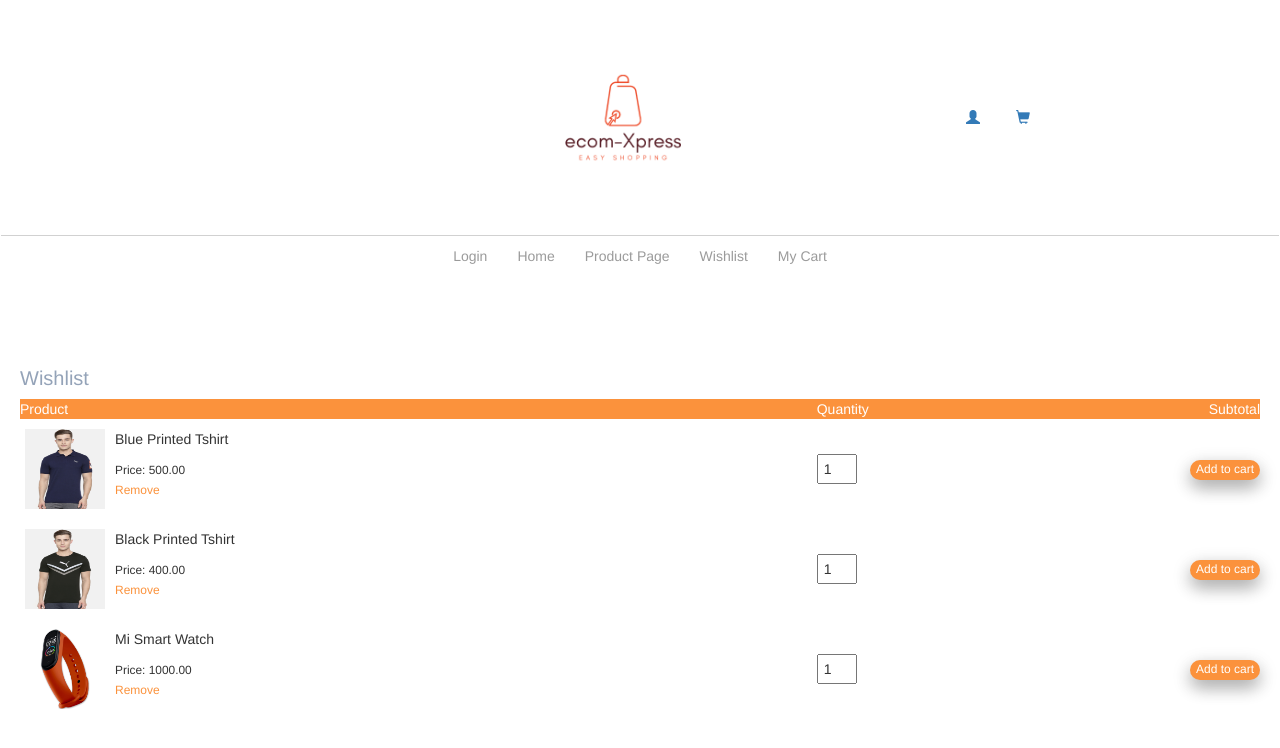
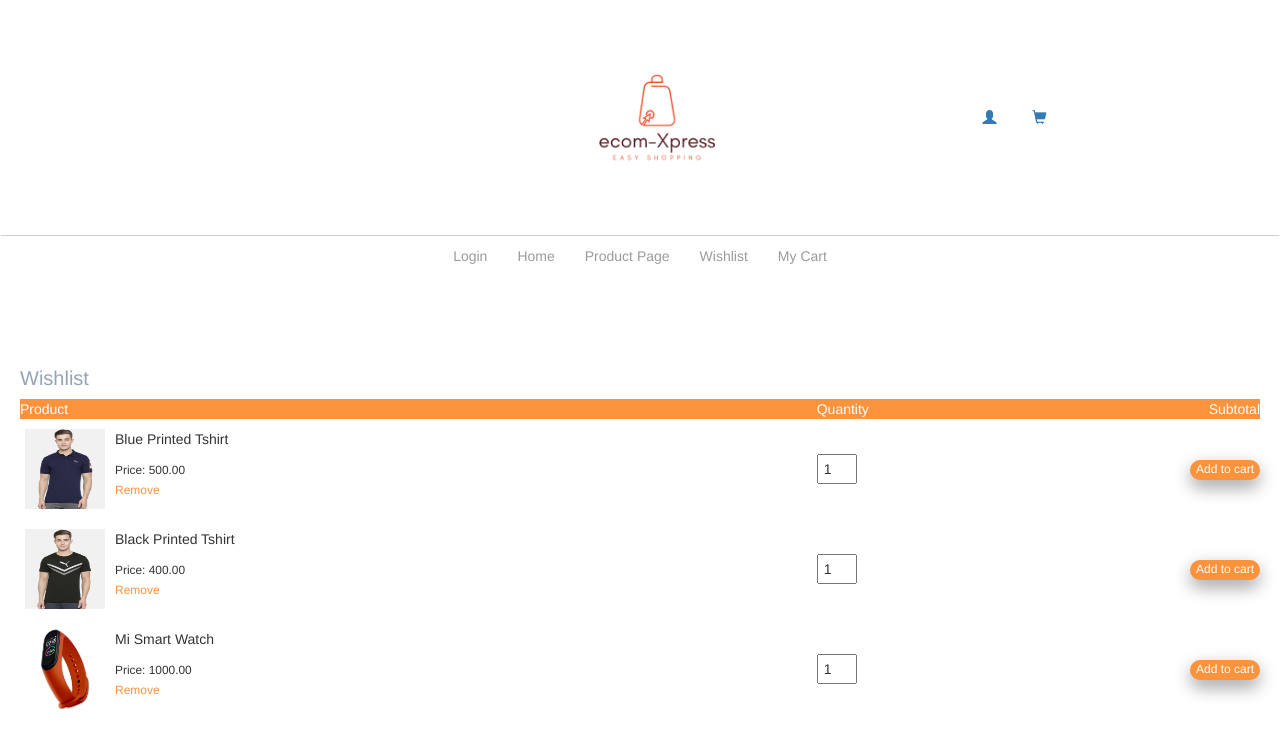
Before and after one commit to rov9/ecom-xpress, a plain HTML site: page index.html in a window 1280 px wide. Drawn offline with nearby package versions, Linux system fonts and the light colour scheme.

Commit message:
code updated as per pr review

```diff
--- a/style.css
+++ b/style.css
@@ -8,11 +8,11 @@
 
 
 .navbar{
-    position: sticky;
+    /* position: sticky; */
     top: 0;
     left: 0;
     width: 100%;
-    z-index: 9;
+    /* z-index: 9; */
 }
 
 .nav{
@@ -27,7 +27,7 @@
 }
 
 .brand-logo-wishlist{
-    margin-left: 30rem;
+    margin-left: 35rem;
     height:23rem;
     width:23rem;
 }
```
